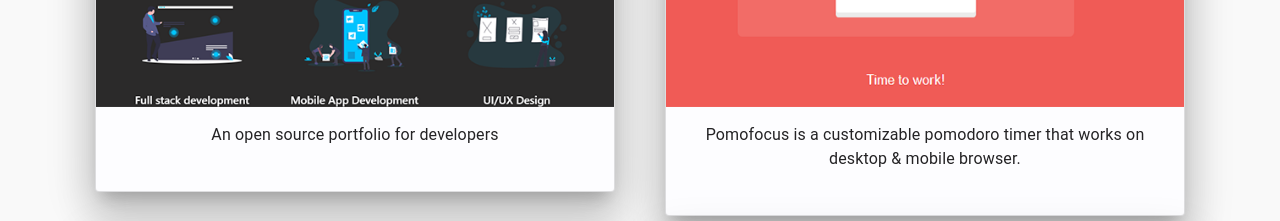
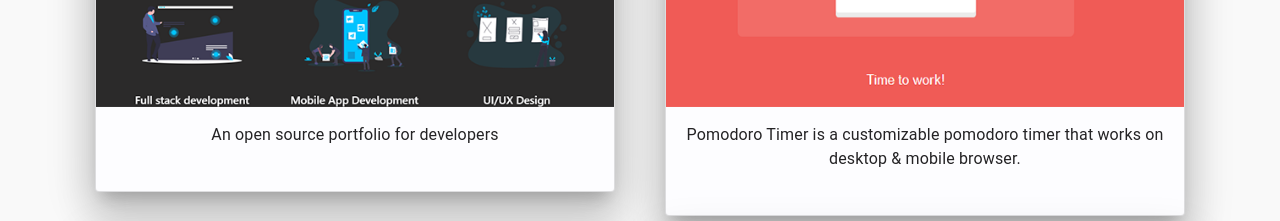
Before and after one commit to tao101/portfolio-v1, a React (Create React App) app: page / in a window 1280 px wide. Shown: the part 2960-3181 px from the top of the page. Built offline with nearby package versions, Linux system fonts and the light colour scheme.

Commit message:
fix Project descreption

```diff
--- a/src/componenets/Projects.js
+++ b/src/componenets/Projects.js
@@ -42,7 +42,7 @@
               img={pomodoro}
               title="Pomodoro Timer"
               link="https://github.com/tao101/pomodoroTimer"
-              description="Pomofocus is a customizable pomodoro timer that works on desktop & mobile browser."
+              description="Pomodoro Timer is a customizable pomodoro timer that works on desktop & mobile browser."
             />
           </div>
           <div className="projectContainer row">
```
